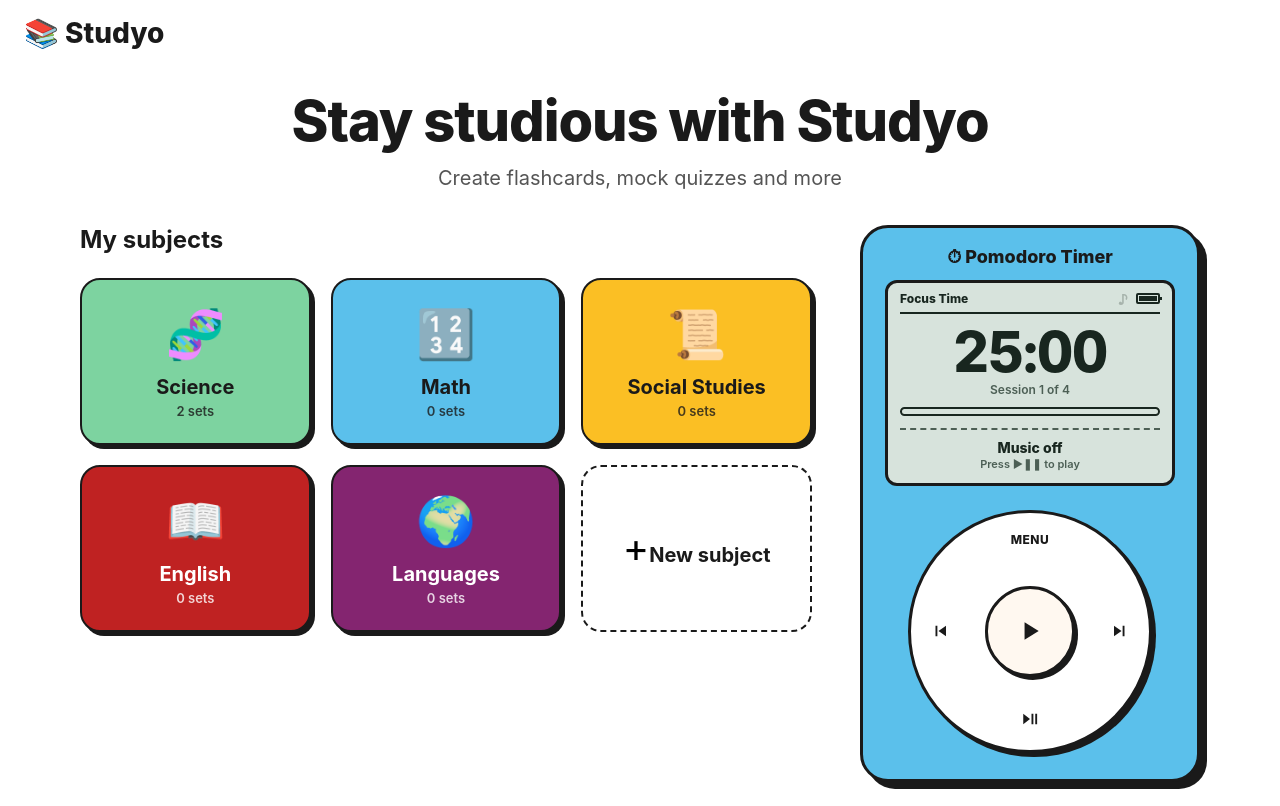
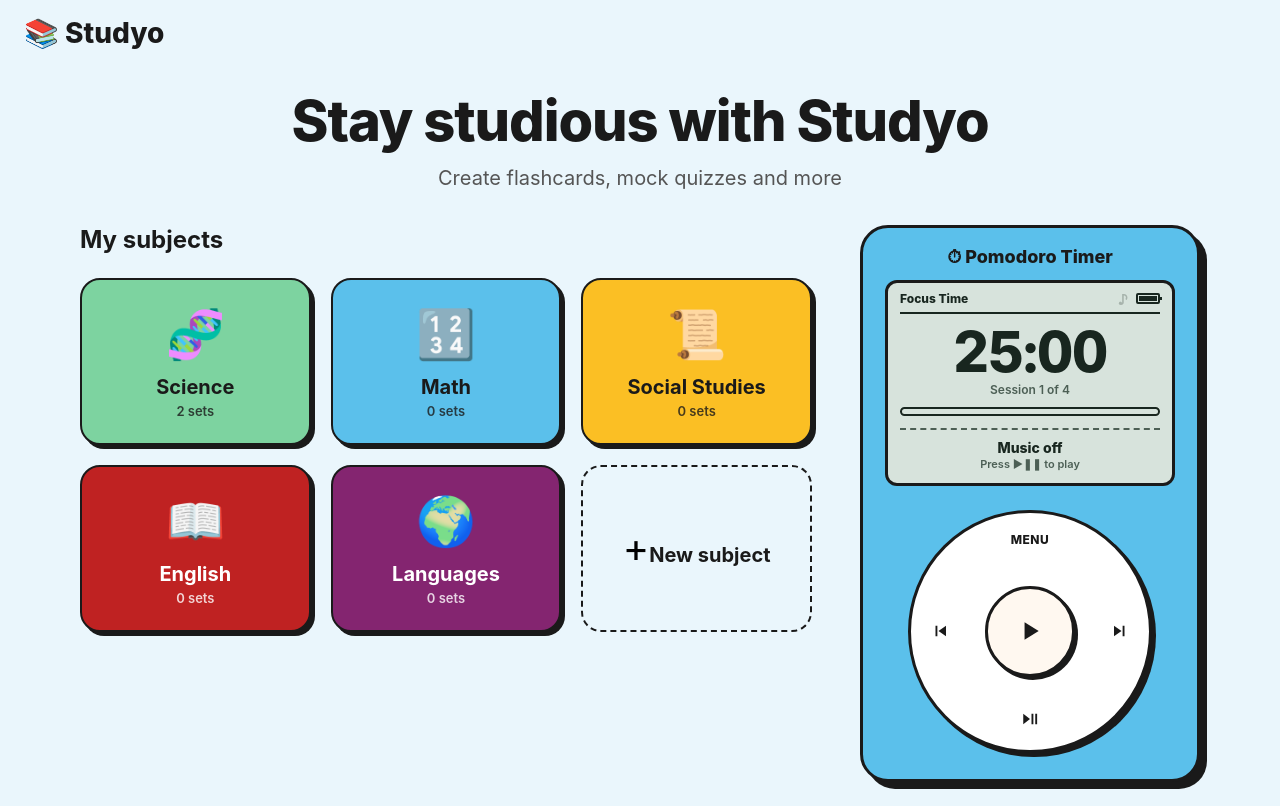
Before and after one commit to denvabeaubrun/Studyo, a React (Vite) app: page / in a window 1280 px wide. Built offline with nearby package versions, Linux system fonts and the light colour scheme.

Commit message:
Change background color to #EAF6FC

```diff
--- a/src/index.css
+++ b/src/index.css
@@ -6,7 +6,7 @@
 
 body {
   font-family: -apple-system, BlinkMacSystemFont, 'Segoe UI', sans-serif;
-  background: #FFFFFF;
+  background: #EAF6FC;   /* was #FFFFFF */
   color: #1a1a1a;
   min-height: 100vh;
 }
@@ -22,7 +22,7 @@ body {
   padding: 16px 24px;
   position: sticky;
   top: 0;
-  background: white;
+  background: #EAF6FC;
   z-index: 10;
   margin: -24px -24px 0;
 }
```
